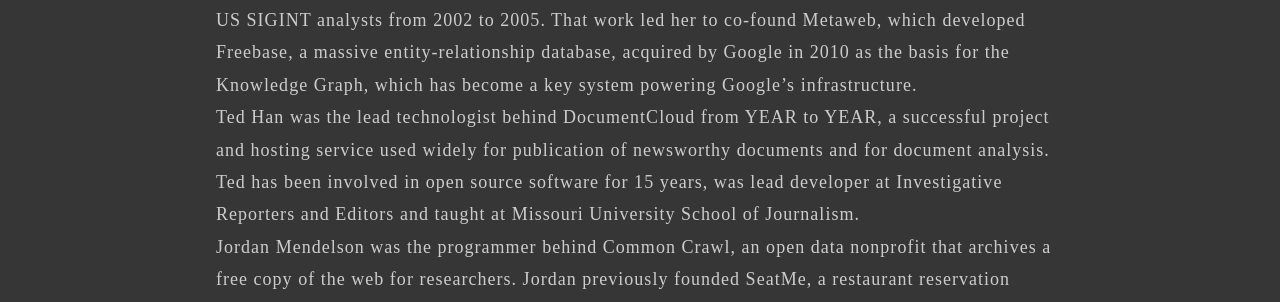
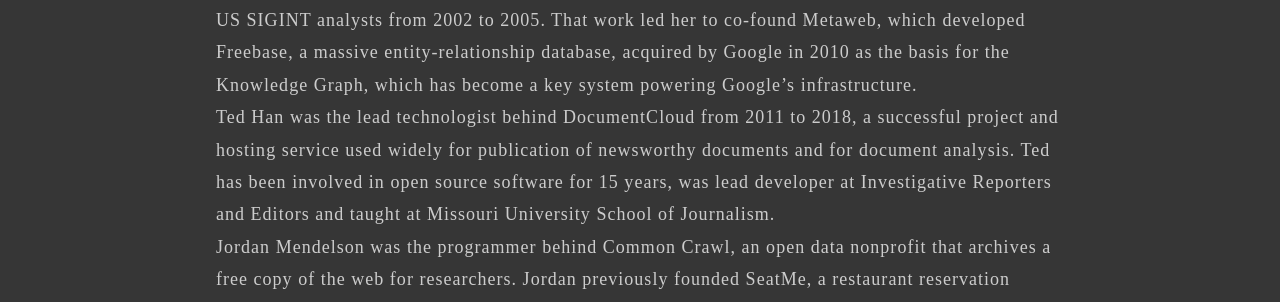
Before and after one commit to factful/factful.github.io, a Jekyll site: the page built from about.md, in a window 1280 px wide. Shown: the part 548-850 px from the top of the page. Built offline with Jekyll 4.4.1, drawn with Linux system fonts in a browser that asks for light colours; nearby versions of some CDN libraries; some web fonts are replaced.

Commit message:
Update about.md

```diff
--- a/about.md
+++ b/about.md
@@ -10,7 +10,7 @@
 +  **Veda Hlubinka-Cook** ed a team at Applied Minds to develop collaborative data analysis tools for the US SIGINT analysts from 2002 to 2005. That work led her to co-found Metaweb, which developed Freebase, a massive entity-relationship database, acquired by Google in 2010 as the basis for the Knowledge Graph, which has become a key system powering Google’s infrastructure.
 
 
-+ **Ted Han** was the lead technologist behind DocumentCloud from YEAR to YEAR, a successful project and hosting service used widely for publication of newsworthy documents and for document analysis. Ted has been involved in open source software for 15 years, was lead developer at Investigative Reporters and Editors and taught at Missouri University School of Journalism.
++ **Ted Han** was the lead technologist behind DocumentCloud from 2011 to 2018, a successful project and hosting service used widely for publication of newsworthy documents and for document analysis. Ted has been involved in open source software for 15 years, was lead developer at Investigative Reporters and Editors and taught at Missouri University School of Journalism.
 
 
 + **Jordan Mendelson** was the programmer behind Common Crawl, an open data nonprofit that archives a free copy of the web for researchers. Jordan previously founded SeatMe, a restaurant reservation system acquired by Yelp, as well as SNOCAP, a music licensing system. He was Chief Architect at Napster.
```
